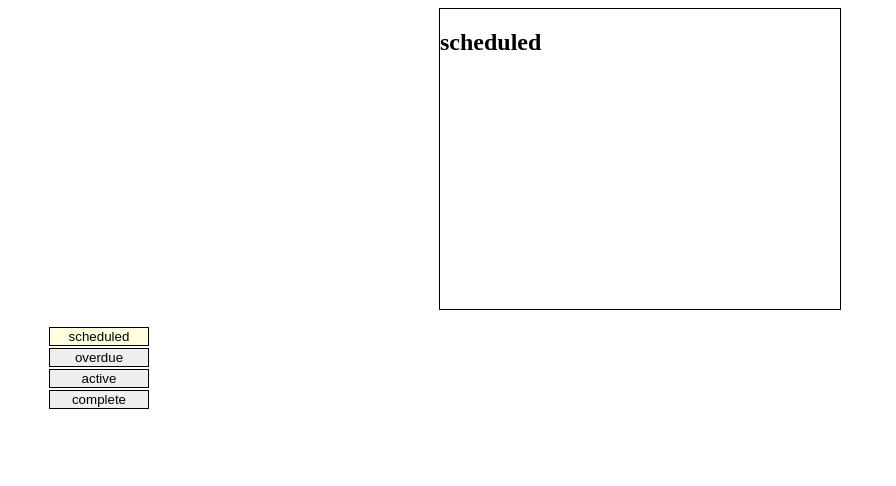
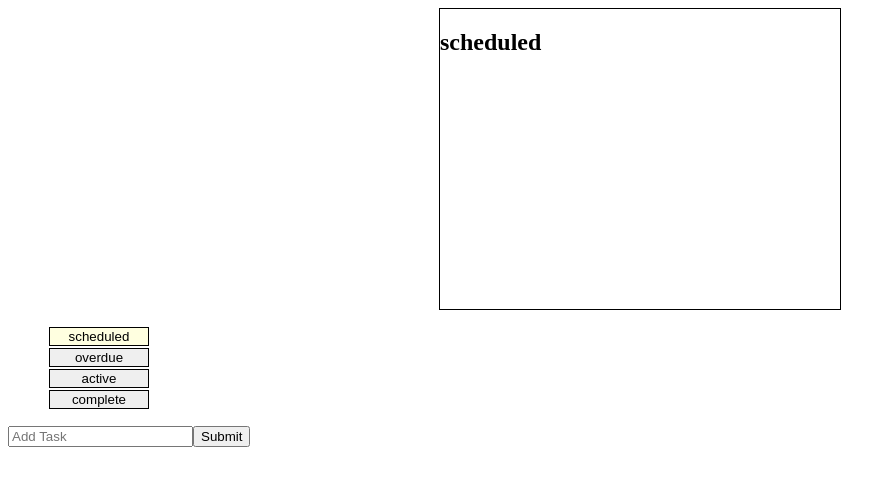
Before and after one commit to sequoian/tasks, a React (Create React App) app: page / in a window 1280 px wide. Shown: the top 486 px of the page, without its empty margins (0-896 px from the left). Built offline with nearby package versions, Linux system fonts and the light colour scheme; the HTML template or start-up script is replaced by a standard one.

Commit message:
text input for adding tasks

```diff
--- a/src/App.js
+++ b/src/App.js
@@ -13,18 +13,37 @@ class App extends Component {
   constructor(props) {
     super(props);
     this.state = {
-      currentPage: Pages.SCHEDULED
+      currentPage: Pages.SCHEDULED,
+      text: ''
     }
     this.handlePageChange = this.handlePageChange.bind(this);
+    this.handleTextChange = this.handleTextChange.bind(this);
+    this.handleSubmit = this.handleSubmit.bind(this);
   }
+
   handlePageChange(page) {
     this.setState({currentPage: page});
   }
+
+  handleTextChange(e) {
+    this.setState({text: e.target.value});
+  }
+
+  handleSubmit(e) {
+    e.preventDefault();
+    console.log(this.state.text);
+  }
+
   render() {
     return (
       <div className="App">
-        <Tasks header={this.state.currentPage} />
+        <Main header={this.state.currentPage} />
         <Nav onNavClick={this.handlePageChange} selected={this.state.currentPage} />
+        <form onSubmit={this.handleSubmit}>
+          <input type="text"  placeholder="Add Task"
+          onChange={this.handleTextChange} value={this.state.text} />
+          <button>Submit</button>
+        </form>
       </div>
     );
   }
@@ -70,7 +89,7 @@ class NavButton extends Component {
   }
 }
 
-class Tasks extends Component {
+class Main extends Component {
   render() {
     return (
       <div className="tasks">
```
